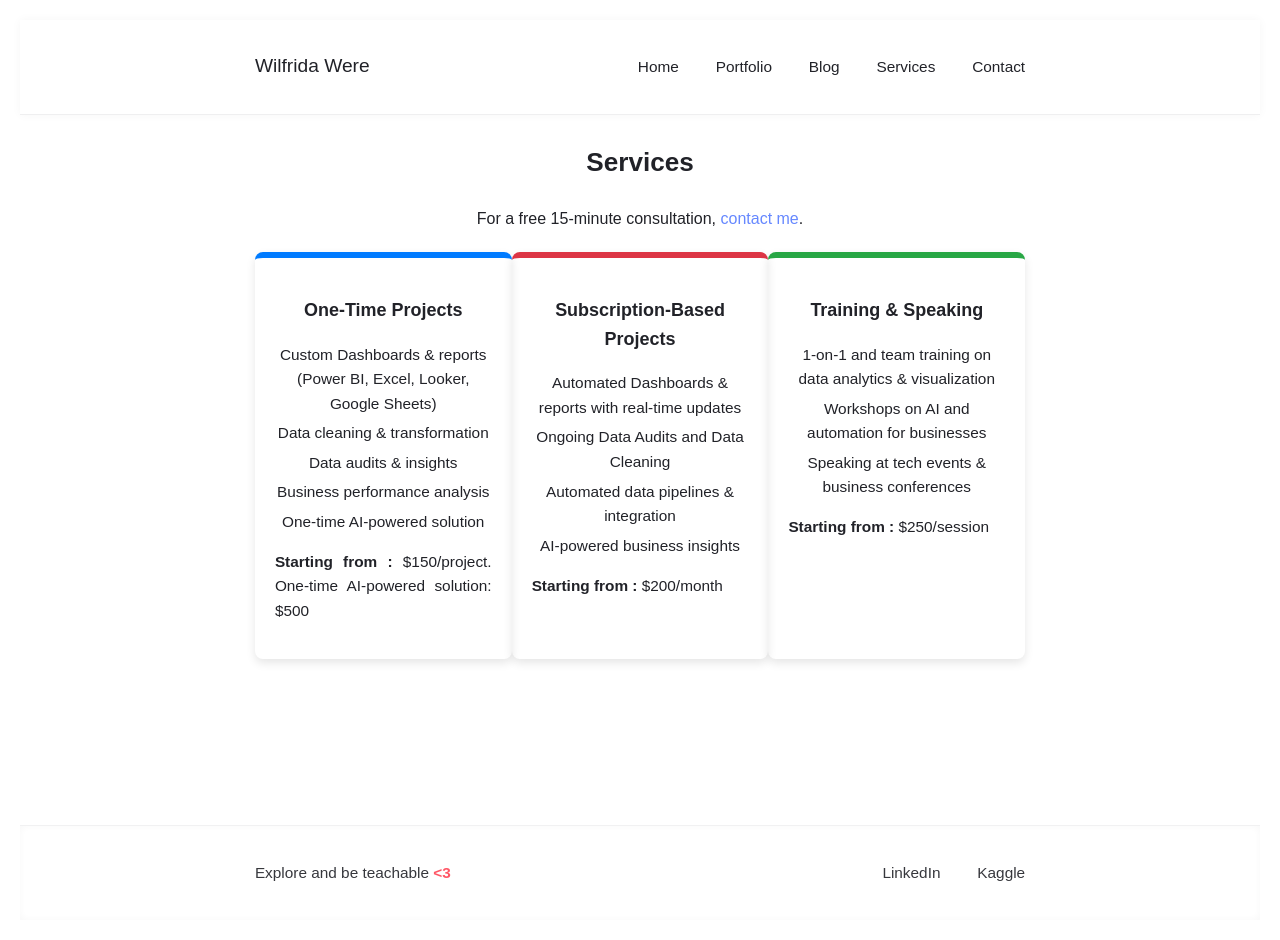
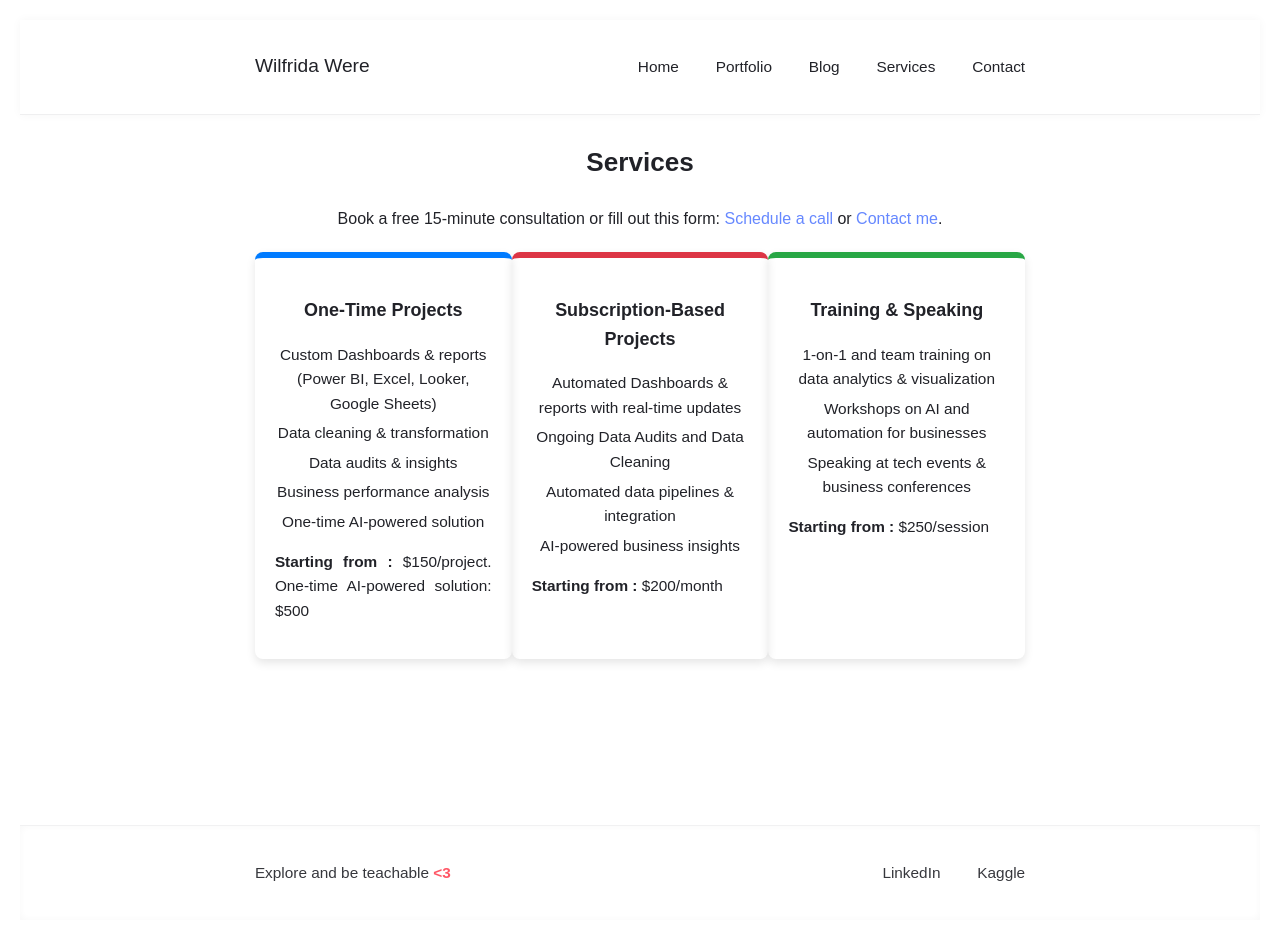
Before and after one commit to Wilfrida-Were/website, a Jekyll site: the page built from services.html, in a window 1280 px wide. Built offline with Jekyll 4.4.1, drawn with Linux system fonts in a browser that asks for light colours.

Commit message:
Update services.html

```diff
--- a/services.html
+++ b/services.html
@@ -4,7 +4,7 @@ title: "Services"
 ---
 
 <link rel="stylesheet" href="{{ '/assets/css/services.css' | relative_url }}">
-<p class="consultation-note">For a free 15-minute consultation, <a href="/contact">contact me</a>.</p>
+<p class="consultation-note">Book a free 15-minute consultation or fill out this form: <a href="https://calendly.com/wilfrida-were" target="_blank">Schedule a call</a> or <a href="/contact">Contact me</a>.</p>
 <div class="services-container">
         <!-- One-Time Projects -->
     <div class="service-box blue">
```
